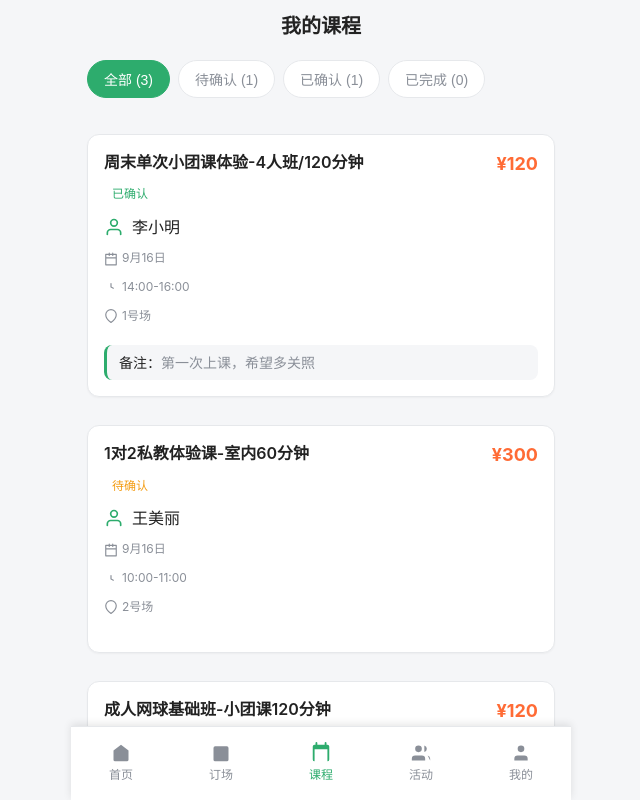
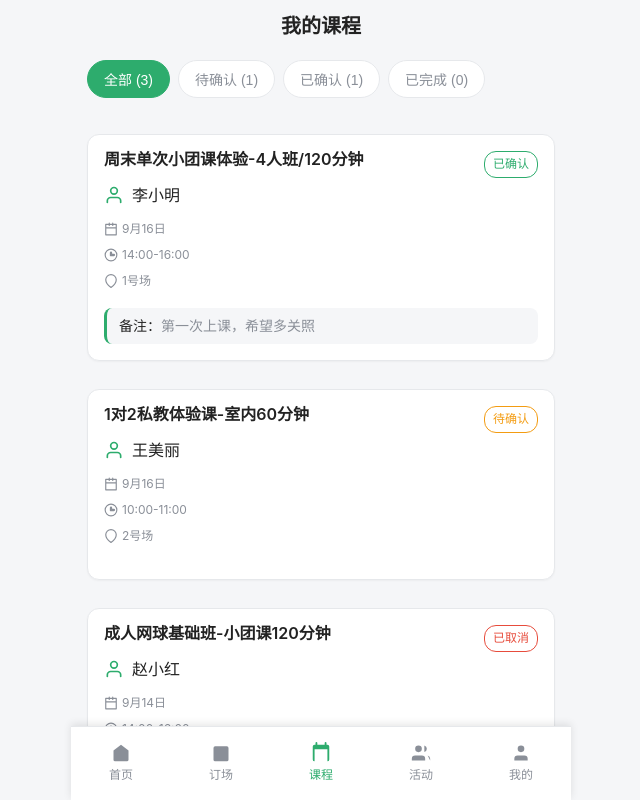
Before and after one commit to winifredlamy-ops/coach, a React (Vite) app: page /bookings in a window 1280 px wide. Shown: the whole page, without its empty margins (319-959 px from the left). Built offline with nearby package versions, Linux system fonts and the light colour scheme.

Commit message:
修改课程卡片中的行距

```diff
--- a/src/ui/Bookings.css
+++ b/src/ui/Bookings.css
@@ -61,18 +61,24 @@
 	cursor: pointer;
 }
 
+.booking-main {
+	display: flex;
+	flex-direction: column;
+}
+
 .booking-header {
 	display: flex;
 	justify-content: space-between;
 	align-items: flex-start;
-	margin-bottom: 12px;
+	margin-bottom: 6px;
 }
 
 .booking-course h3 {
 	font-size: 16px;
 	font-weight: 600;
-	margin: 0 0 8px 0;
+	margin: 0;
 	color: var(--fg);
+	line-height: 1.1;
 }
 
 .booking-status {
@@ -92,7 +98,7 @@
 	display: flex;
 	align-items: center;
 	gap: 8px;
-	margin-bottom: 12px;
+	margin-bottom: 16px;
 	color: var(--fg);
 	font-weight: 500;
 }
@@ -105,7 +111,7 @@
 	display: flex;
 	gap: 16px;
 	flex-wrap: wrap;
-	margin-bottom: 12px;
+	margin-bottom: 6px;
 }
 
 .booking-detail {
@@ -114,6 +120,7 @@
 	gap: 4px;
 	font-size: 12px;
 	color: var(--muted);
+	line-height: 1.0;
 }
 
 .booking-detail svg {
--- a/src/ui/Bookings.tsx
+++ b/src/ui/Bookings.tsx
@@ -9,7 +9,7 @@ const Svg: React.FC<{ path: string; className?: string }> = ({ path, className }
 )
 
 const IconCalendar: React.FC = () => <Svg path="M3 4h18v18H3z M3 10h18 M9 2v4 M15 2v4" />
-const IconClock: React.FC = () => <Svg path="M12 6v6l4 2" />
+const IconClock: React.FC = () => <Svg path="M12 2a10 10 0 1 0 10 10A10 10 0 0 0 12 2Zm5 11h-6V8a1 1 0 0 1 2 0v3h4a1 1 0 0 1 0 2Z" />
 const IconUser: React.FC = () => <Svg path="M20 21v-2a4 4 0 0 0-4-4H8a4 4 0 0 0-4 4v2 M12 11a4 4 0 1 0 0-8 4 4 0 0 0 0 8Z" />
 const IconMapPin: React.FC = () => <Svg path="M21 10c0 7-9 13-9 13s-9-6-9-13a9 9 0 0 1 18 0z" />
 
@@ -144,17 +144,21 @@ export const Bookings: React.FC = () => {
 						className="booking-card card"
 						onClick={() => navigate(`/bookings/${booking.id}`)}
 					>
+						<div className="booking-main">
 							<div className="booking-header">
 								<div className="booking-course">
 									<h3>{booking.courseName}</h3>
+								</div>
 								<span
 									className="booking-status"
-									style={{ background: getStatusColor(booking.status) + '20', color: getStatusColor(booking.status) }}
+									style={{
+										background: getStatusColor(booking.status) + '20',
+										color: getStatusColor(booking.status),
+										border: `1px solid ${getStatusColor(booking.status)}`
+									}}
 								>
 									{getStatusText(booking.status)}
 								</span>
-							</div>
-							<div className="booking-price">¥{booking.price}</div>
 							</div>
 
 							<div className="booking-student">
@@ -184,6 +188,7 @@ export const Bookings: React.FC = () => {
 								</div>
 							)}
 						</div>
+					</div>
 				))}
 			</div>
 
```
Lines whose indentation alone changed are shown as unchanged.
